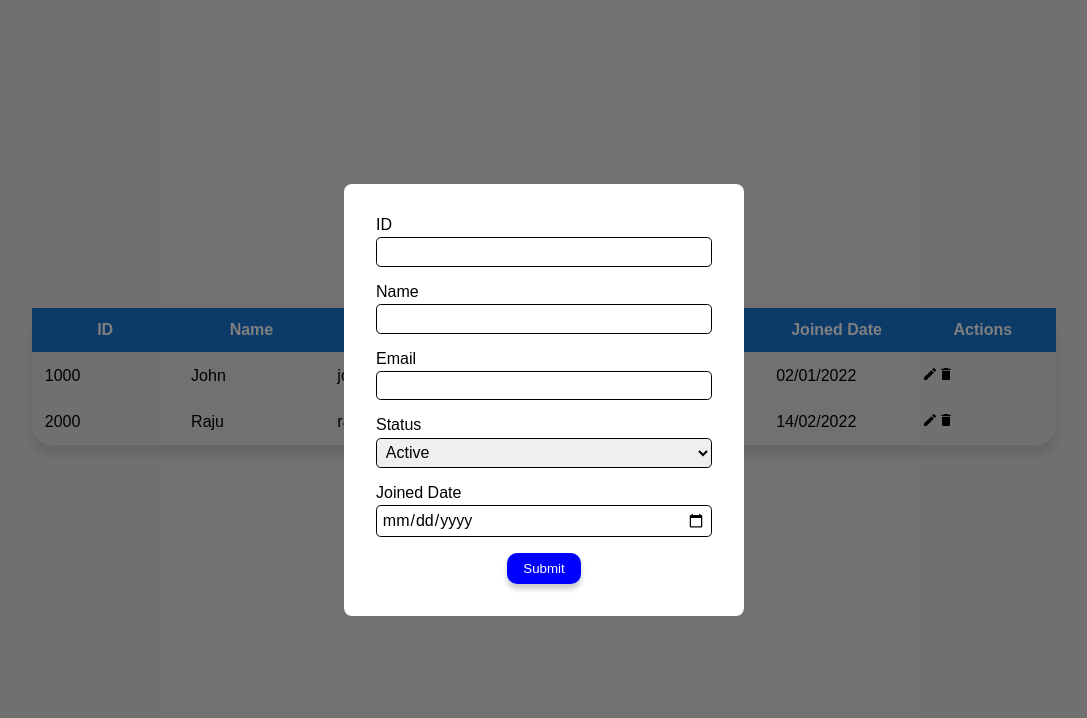
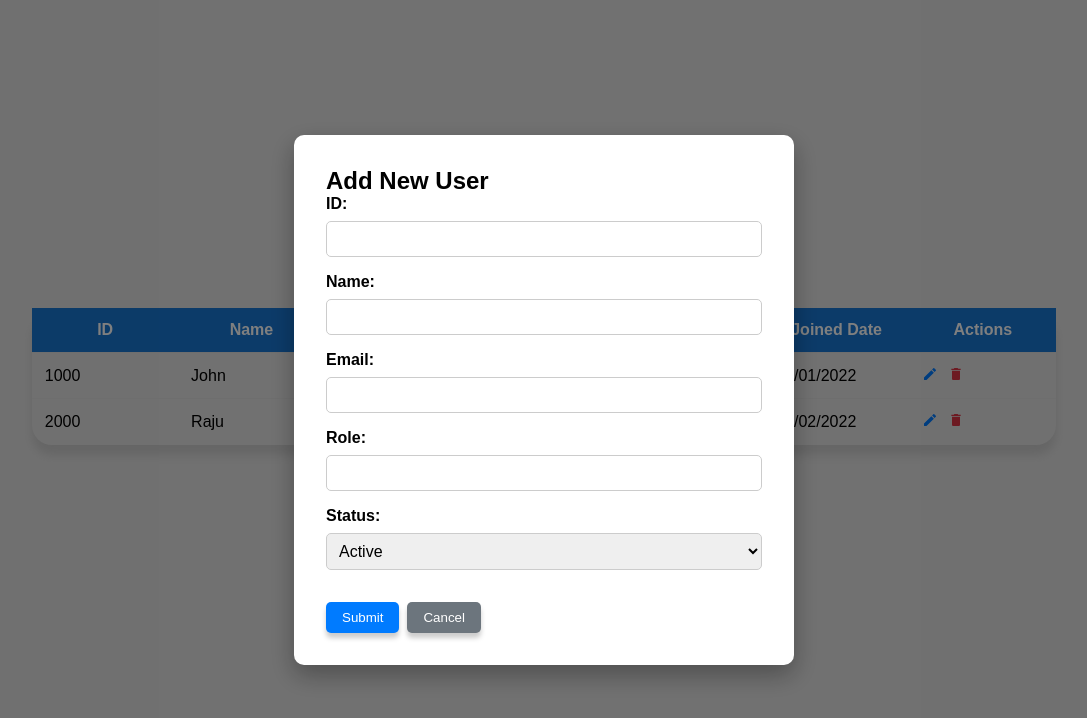
Before and after one commit to SayoojVP/admin-dashboard, a React (Vite) app: page / in a window 1280 px wide. Both pictures are taken after a click on the button "Add". Shown: the top 718 px of the page, without its empty margins (96-1183 px from the left). Built offline with nearby package versions, Linux system fonts and the light colour scheme.

Commit message:
Functional Form with Table ready

```diff
--- a/src/App.jsx
+++ b/src/App.jsx
@@ -6,13 +6,84 @@ import { Table } from './components/Table'
 import { Modal } from './components/Modal'
 
 function App() {
-  const[modalOpen,setModalOpen]=useState(false);
+  const [modalOpen, setModalOpen] = useState(false);
+  const [editData, setEditData] = useState(null);
+
+  // State to manage table data
+  const [tableData, setTableData] = useState([
+    {
+      id: 1000,
+      name: "John",
+      email: "john@gmail.com",
+      role: "SDE",
+      status: "Active",
+      joinedDate: "02/01/2022"
+    },
+    {
+      id: 2000,
+      name: "Raju",
+      email: "raju@gmail.com",
+      role: "Project Manager",
+      status: "Inactive",
+      joinedDate: "14/02/2022"
+    }
+  ]);
+
+  // Function to add/update row
+  const handleSubmit = (formData) => {
+    if (editData) {
+      // Update existing row
+      setTableData(tableData.map(row =>
+        row.id === editData.id ? { ...formData, joinedDate: row.joinedDate } : row
+      ));
+    } else {
+      // Add new row
+      const newRow = {
+        ...formData,
+        id: parseInt(formData.id),
+        joinedDate: new Date().toLocaleDateString()
+      };
+      setTableData([...tableData, newRow]);
+    }
+    setModalOpen(false);
+    setEditData(null);
+  };
+
+  // Function to delete row
+  const deleteRow = (id) => {
+    setTableData(tableData.filter(row => row.id !== id));
+  };
+
+  // Function to edit row
+  const editRow = (rowData) => {
+    setEditData(rowData);
+    setModalOpen(true);
+  };
+
+  // Function to open add modal
+  const openAddModal = () => {
+    setEditData(null);
+    setModalOpen(true);
+  };
 
   return (
     <div className="App">
-     <Table />
-     <button className='btn' onClick={() => setModalOpen(true)}>Add</button>
-     {modalOpen && <Modal closeModal={() => setModalOpen(false)} />}
+      <Table
+        data={tableData}
+        onDelete={deleteRow}
+        onEdit={editRow}
+      />
+      <button className='btn' onClick={openAddModal}>Add</button>
+      {modalOpen && (
+        <Modal
+          closeModal={() => {
+            setModalOpen(false);
+            setEditData(null);
+          }}
+          onSubmit={handleSubmit}
+          editData={editData}
+        />
+      )}
     </div>
   )
 }
--- a/src/components/Modal.css
+++ b/src/components/Modal.css
@@ -1,24 +1,61 @@
-.modal-container{
+.modal-backdrop {
   position: fixed;
-   z-index: 1;
+  top: 0;
   left: 0;
-   top: 0;
   width: 100%;
   height: 100%;
+  background-color: rgba(0, 0, 0, 0.5);
   display: flex;
+  justify-content: center;
   align-items: center;
-   justify-content: center;
-   background-color: rgba(0, 0, 0, 0.5);
+  z-index: 1000;
 }
 
-.modal{
-   border-radius: 8px;
+.modal {
+  background-color: white;
   padding: 2rem;
-   background-color: white;
-   width: 25rem;
+  border-radius: 10px;
+  box-shadow: 0 10px 25px rgba(0, 0, 0, 0.3);
+  max-width: 500px;
+  width: 90%;
+  max-height: 80vh;
+  overflow-y: auto;
 }
 
-.modal .btn{
-   display: block;
-   margin: auto;
+.modal .form-group {
+  display: flex;
+  flex-direction: column;
+  margin-bottom: 1rem;
 }
+
+.modal .form-group label {
+  margin-bottom: 0.5rem;
+  font-weight: bold;
+}
+
+.modal .form-group input,
+.modal .form-group select {
+  padding: 0.5rem;
+  border: 1px solid #ccc;
+  border-radius: 5px;
+  font-size: 1rem;
+}
+
+.modal .btn {
+  margin-right: 0.5rem;
+  margin-top: 1rem;
+  padding: 0.5rem 1rem;
+  border: none;
+  border-radius: 5px;
+  cursor: pointer;
+}
+
+.modal .btn[type="submit"] {
+  background-color: #007bff;
+  color: white;
+}
+
+.modal .btn[type="button"] {
+  background-color: #6c757d;
+  color: white;
+}
--- a/src/components/Modal.jsx
+++ b/src/components/Modal.jsx
@@ -1,40 +1,108 @@
-import React from 'react'
-
+import React, { useState, useEffect } from 'react'
 import './Modal.css'
 
-export const Modal = ({ closeModal }) => {
+export const Modal = ({ closeModal, onSubmit, editData }) => {
+  const [formData, setFormData] = useState({
+    id: '',
+    name: '',
+    email: '',
+    role: '',
+    status: 'Active'
+  });
+
+  // Fill form with edit data when in edit mode
+  useEffect(() => {
+    if (editData) {
+      setFormData(editData);
+    }
+  }, [editData]);
+
+  const handleChange = (e) => {
+    setFormData({
+      ...formData,
+      [e.target.name]: e.target.value
+    });
+  };
+
+  const handleSubmit = (e) => {
+    e.preventDefault();
+    if (formData.id && formData.name && formData.email && formData.role) {
+      onSubmit(formData);
+    }
+  };
+
+  // Close modal when clicking on backdrop
+  const handleBackdropClick = (e) => {
+    if (e.target === e.currentTarget) {
+      closeModal();
+    }
+  };
+
   return (
-    <div className='modal-container' onClick={(e) => {
-      if (e.target.classList.contains('modal-container')) {
-        closeModal();
-      }
-    }}>
-      <div className='modal'>
-        <form action="">
-          <div className='form-group'>
-            <label htmlFor="id">ID</label>
-            <input name='id' />
+    <div className="modal-backdrop" onClick={handleBackdropClick}>
+      <div className="modal">
+        <h2>{editData ? 'Edit User' : 'Add New User'}</h2>
+        <form onSubmit={handleSubmit}>
+          <div className="form-group">
+            <label>ID:</label>
+            <input
+              type="number"
+              name="id"
+              value={formData.id}
+              onChange={handleChange}
+              required
+            />
           </div>
-          <div className='form-group'>
-            <label htmlFor="name">Name</label>
-            <input name='name' />
+
+          <div className="form-group">
+            <label>Name:</label>
+            <input
+              type="text"
+              name="name"
+              value={formData.name}
+              onChange={handleChange}
+              required
+            />
           </div>
-          <div className='form-group'>
-            <label htmlFor="email">Email</label>
-            <input name='email' />
+
+          <div className="form-group">
+            <label>Email:</label>
+            <input
+              type="email"
+              name="email"
+              value={formData.email}
+              onChange={handleChange}
+              required
+            />
           </div>
-          <div className='form-group'>
-            <label htmlFor="status">Status</label>
-            <select name="status">
-              <option value="active">Active</option>
-              <option value="inactive">Inactive</option>
+
+          <div className="form-group">
+            <label>Role:</label>
+            <input
+              type="text"
+              name="role"
+              value={formData.role}
+              onChange={handleChange}
+              required
+            />
+          </div>
+
+          <div className="form-group">
+            <label>Status:</label>
+            <select
+              name="status"
+              value={formData.status}
+              onChange={handleChange}
+            >
+              <option value="Active">Active</option>
+              <option value="Inactive">Inactive</option>
             </select>
           </div>
-          <div className='form-group'>
-            <label htmlFor="joined-date">Joined Date</label>
-            <input name='joined-date' type='date' />
-          </div>
-          <button type='submit' className='btn'>Submit</button>
+
+          <button type="submit" className="btn">
+            {editData ? 'Update' : 'Submit'}
+          </button>
+          <button type="button" className="btn" onClick={closeModal}>Cancel</button>
         </form>
       </div>
     </div>
--- a/src/components/Table.jsx
+++ b/src/components/Table.jsx
@@ -1,7 +1,8 @@
 import React from 'react'
 import './Table.css'
-import { MdDelete,MdEdit } from "react-icons/md";
-export const Table = () => {
+import { MdDelete, MdEdit } from "react-icons/md";
+
+export const Table = ({ data, onDelete, onEdit }) => {
   return (
     <div className='table-wrapper'>
       <table className='table'>
@@ -17,30 +18,30 @@ export const Table = () => {
           </tr>
         </thead>
         <tbody>
-            <tr>
-               <td>1000</td>
-               <td>John</td>
-               <td>john@gmail.com</td>
-               <td>SDE</td>
-               <td>Active</td>
-               <td>02/01/2022</td>
+          {data.map((row) => (
+            <tr key={row.id}>
+              <td>{row.id}</td>
+              <td>{row.name}</td>
+              <td>{row.email}</td>
+              <td>{row.role}</td>
+              <td>{row.status}</td>
+              <td>{row.joinedDate}</td>
               <td>
-                  <span><MdEdit /></span>
-                  <span><MdDelete /></span>
+                <span
+                  onClick={() => onEdit(row)}
+                  style={{cursor: 'pointer', marginRight: '10px', color: '#007bff'}}
+                >
+                  <MdEdit />
+                </span>
+                <span
+                  onClick={() => onDelete(row.id)}
+                  style={{cursor: 'pointer', color: '#dc3545'}}
+                >
+                  <MdDelete />
+                </span>
               </td>
             </tr>
-            <tr>
-               <td>2000</td>
-               <td>Raju</td>
-               <td>raju@gmail.com</td>
-               <td>Project Manager</td>
-               <td>Inactive</td>
-               <td>14/02/2022</td>
-               <td>
-                  <span><MdEdit /></span>
-                  <span><MdDelete /></span>
-               </td>
-            </tr>
+          ))}
         </tbody>
       </table>
     </div>
```
Lines whose indentation alone changed are shown as unchanged.
